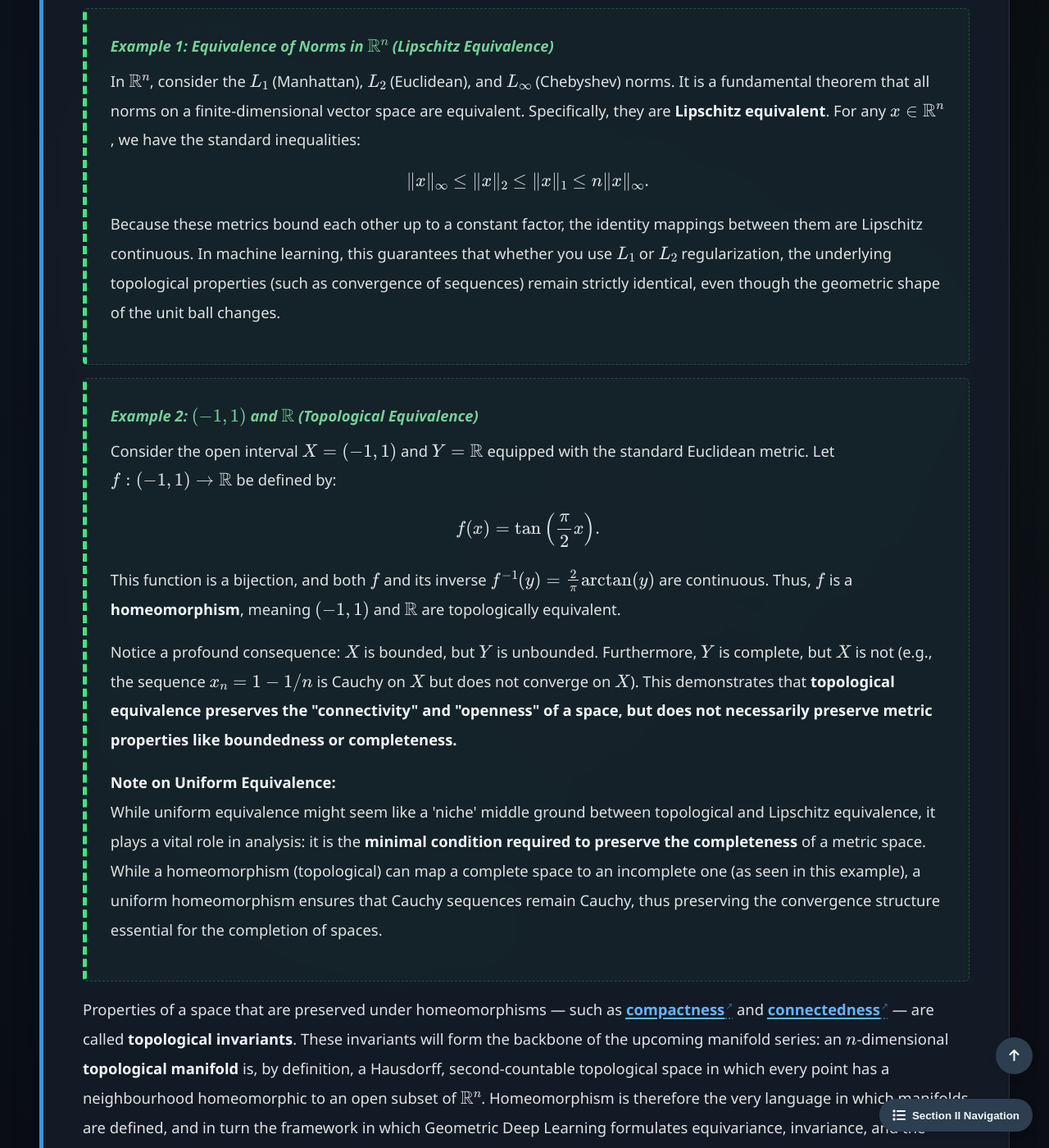
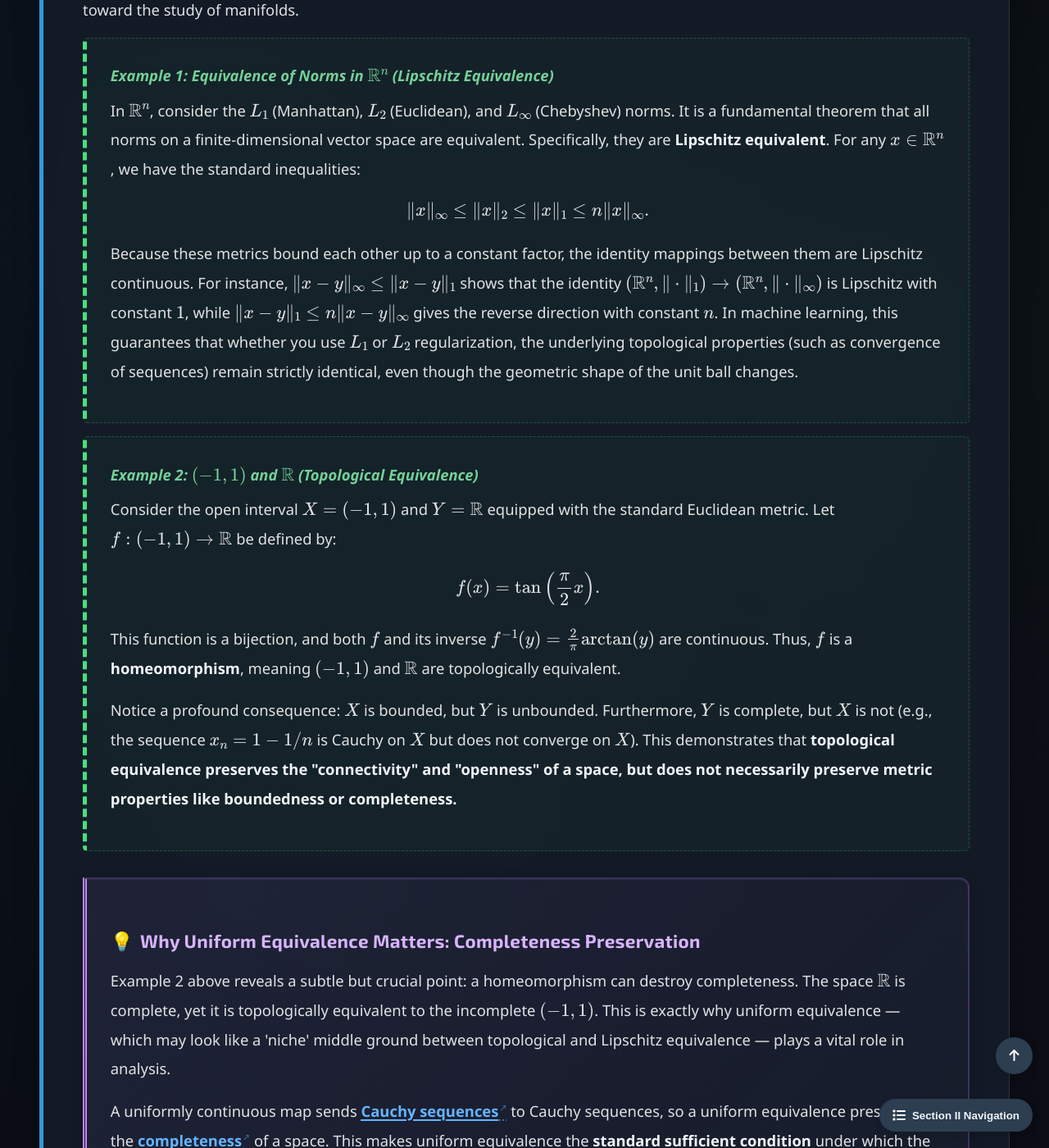
Before and after one commit to Yusukey01/yusukey01.github.io, a Jekyll site: the page built from Mathematics/Calculus/homeomorphism.html, in a window 1280 px wide and 1400 px high, scrolled down 7289 px. Shown: the whole window at 82% size. Built offline with Jekyll 4.4.1, drawn with Linux system fonts in a browser that asks for light colours; some of the changed text lies outside the part shown.

Commit message:
refined calc-22

```diff
--- a/Mathematics/Calculus/homeomorphism.html
+++ b/Mathematics/Calculus/homeomorphism.html
@@ -93,7 +93,9 @@ uses_python: false
                     </p>
                     <ol style="padding-left: 40px;">
                         <li>
-                            Every open ball of \((X, e)\) includes an open ball of \((X, d)\) with the same center.
+                            Every open ball of \((X, e)\) includes an open ball of \((X, d)\) with the <strong>same center</strong>.
+                            (The "same center" requirement is essential: topological strength is a <em>local</em> property at each
+                            point, so what must be compared are neighbourhoods of the <em>same</em> point in both metrics.)
                         </li>
                         <li>
                             Every open subset of \((X, e)\) is open in \((X, d)\).
@@ -163,9 +165,9 @@ uses_python: false
                         and is determined by, the family of closed sets. The equivalence follows directly.
                     </p>
                     <p>
-                        <strong>(4) ⇔ (5).</strong> Identity-map continuity is equivalent to its sequential version
-                        (metric-space continuity is characterised by preservation of convergent sequences), so (4) says
-                        precisely that \(d\)-convergent sequences are \(e\)-convergent to the same limit.
+                        <strong>(4) ⇔ (5).</strong> Identity-map continuity is equivalent to its
+                        <a href="continuity.html#T-sequential_continuity" class="ref-link"><strong>sequential version</strong></a>,
+                        so (4) says precisely that \(d\)-convergent sequences are \(e\)-convergent to the same limit.
                     </p>
                     <p>
                         <strong>(4) ⇔ (6), (4) ⇔ (7).</strong> Any map \(g: X \to Z\) being \(e\)-continuous can be read as
@@ -351,6 +353,8 @@ uses_python: false
 
                     <p>
                         Because these metrics bound each other up to a constant factor, the identity mappings between them are Lipschitz continuous.
+                        For instance, \(\|x - y\|_\infty \le \|x - y\|_1\) shows that the identity \((\mathbb{R}^n, \|\cdot\|_1) \to (\mathbb{R}^n, \|\cdot\|_\infty)\)
+                        is Lipschitz with constant \(1\), while \(\|x - y\|_1 \le n \|x - y\|_\infty\) gives the reverse direction with constant \(n\).
                         In machine learning, this guarantees that whether you use \(L_1\) or \(L_2\) regularization, the underlying topological properties
                         (such as convergence of sequences) remain strictly identical, even though the geometric shape of the unit ball changes.
                     </p>
@@ -378,13 +382,24 @@ uses_python: false
                         preserve metric properties like boundedness or completeness.</strong>
                     </p>
 
-                     <p>
-                        <strong>Note on Uniform Equivalence:</strong><br>
-                        While uniform equivalence might seem like a 'niche' middle ground between topological and Lipschitz equivalence,
-                        it plays a vital role in analysis: it is the <strong>minimal condition required to preserve the completeness</strong>
-                        of a metric space. While a homeomorphism (topological) can map a complete space to an incomplete one (as seen in this example),
-                        a uniform homeomorphism ensures that Cauchy sequences remain Cauchy, thus preserving the convergence structure essential
-                        for the completion of spaces.
+                </div>
+
+                <div class="insight-box">
+                    <h3>Why Uniform Equivalence Matters: Completeness Preservation</h3>
+                    <p>
+                        Example 2 above reveals a subtle but crucial point: a homeomorphism can destroy completeness.
+                        The space \(\mathbb{R}\) is complete, yet it is topologically equivalent to the incomplete
+                        \((-1, 1)\). This is exactly why uniform equivalence — which may look like a 'niche' middle
+                        ground between topological and Lipschitz equivalence — plays a vital role in analysis.
+                    </p>
+                    <p>
+                        A uniformly continuous map sends
+                        <a href="limit_convergence.html#D-cauchy_sequence" class="ref-link"><strong>Cauchy sequences</strong></a>
+                        to Cauchy sequences, so a uniform equivalence preserves the
+                        <a href="metric_space.html#D-complete_metric_space" class="ref-link"><strong>completeness</strong></a>
+                        of a space. This makes uniform equivalence the <strong>standard sufficient condition</strong>
+                        under which the convergence structure — and therefore the completion of a space — is preserved.
+                        Topological equivalence alone is not enough.
                     </p>
                 </div>
 
```
